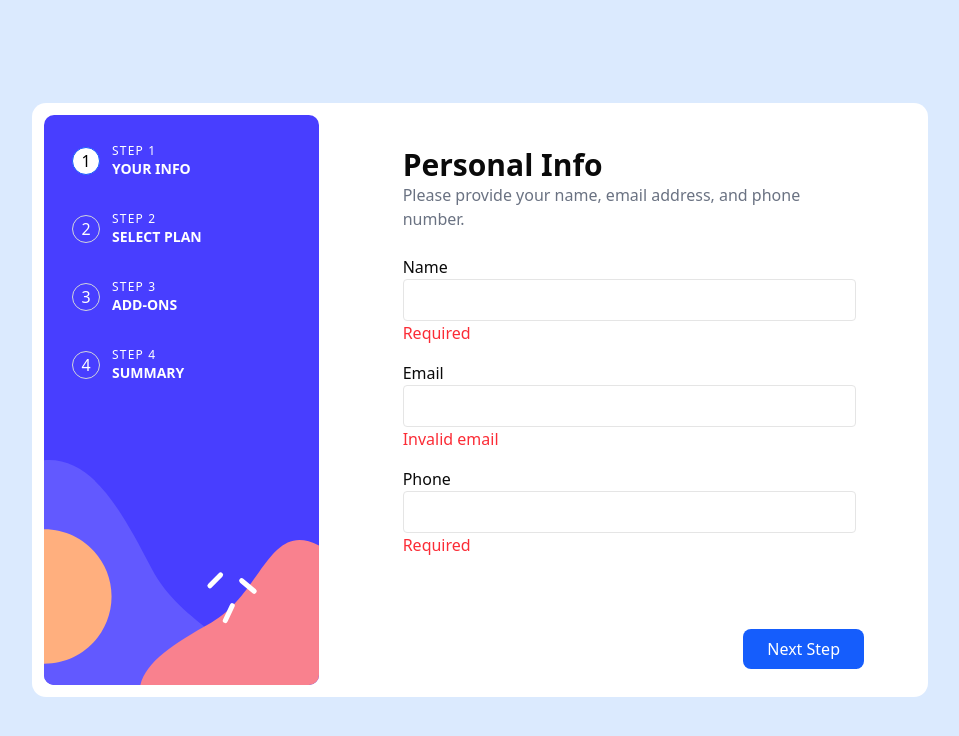
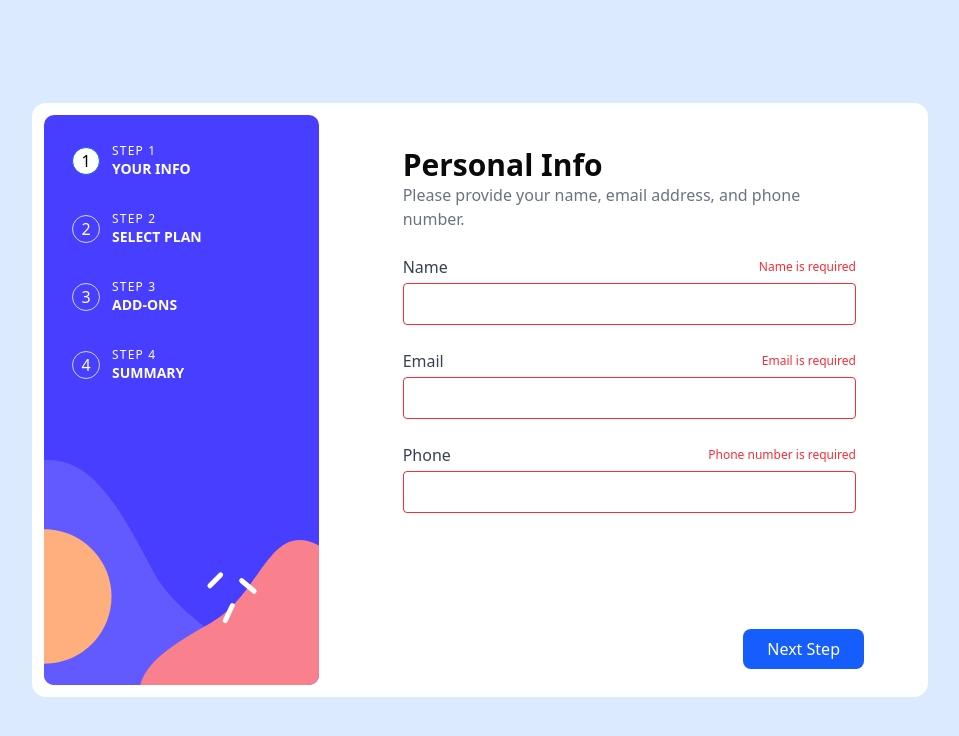
Before and after one commit to AskTiba/bit-by-bit, a Next.js app: page /challenges/multi-step-form in a window 1280 px wide. Both pictures are taken after a click on the button "Next Step". Shown: the top 736 px of the page, without its empty margins (160-1119 px from the left). Built offline with nearby package versions, Linux system fonts and the light colour scheme.

Commit message:
feat(personal-info): move the error message at the top of the input for larger screens

```diff
--- a/src/app/challenges/multi-step-form/components/FormPage.tsx
+++ b/src/app/challenges/multi-step-form/components/FormPage.tsx
@@ -69,12 +69,14 @@ const FormPage = () => {
           <Image
             src={desktop_sidebar}
             alt="Desktop sidebar"
+            priority
             className="hidden lg:flex w-full h-full object-contain p-3 rounded-xl"
           />
           {/* Mobile image */}
           <Image
             src={sidebar}
             alt="Mobile sidebar"
+            priority
             className="block lg:hidden h-full w-full object-cover"
           />
           <div className="absolute top-0 left-0 w-full h-full">
--- a/src/app/challenges/multi-step-form/components/PlanCard.tsx
+++ b/src/app/challenges/multi-step-form/components/PlanCard.tsx
@@ -30,7 +30,7 @@ export const PlanCard = ({
           : "border border-gray-300"
       )}
     >
-      <Image src={icon} alt={name} />
+      <Image src={icon} alt={name} priority />
       <div>
         <h3 className="text-base font-medium">{name}</h3>
         <p className="text-sm text-gray-500">{price}</p>
--- a/src/app/challenges/multi-step-form/components/appreciation.tsx
+++ b/src/app/challenges/multi-step-form/components/appreciation.tsx
@@ -6,7 +6,7 @@ const Appreciation = () => {
   return (
     <section className="flex flex-1 items-center justify-center w-full">
       <div className="p-6 flex flex-col items-center justify-center gap-6 text-center max-w-lg">
-        <Image src={checkmark} alt="checkmark" />
+        <Image src={checkmark} alt="checkmark" priority />
         <h2 className="text-2xl font-semibold">Thank you!</h2>
         <p className="text-gray-600 text-base">
           Thanks for confirming your subscription! We hope you have fun using
--- a/src/app/challenges/multi-step-form/components/personalInfo.tsx
+++ b/src/app/challenges/multi-step-form/components/personalInfo.tsx
@@ -1,29 +1,52 @@
 "use client";
 
-import React, { useEffect } from "react";
-import { UseFormRegister, FieldErrors, UseFormSetValue } from "react-hook-form";
+import React, { useEffect, useRef } from "react";
+import {
+  UseFormRegister,
+  FieldErrors,
+  UseFormSetValue,
+  UseFormRegisterReturn,
+} from "react-hook-form";
 import { useFormStore } from "~/lib/store/formDataStore";
 import { MyFormData } from "~/lib/types/formData";
 
 interface Props {
   register: UseFormRegister<MyFormData>;
   errors: FieldErrors<MyFormData>;
-  setValue: UseFormSetValue<MyFormData>; // ✅ Correct type
+  setValue: UseFormSetValue<MyFormData>;
 }
 
 const PersonalInfo: React.FC<Props> = ({ register, errors, setValue }) => {
   const { formData, updateFormData } = useFormStore();
 
-  // ✅ On mount: seed values from store into RHF
+  // Input refs
+  const nameRef = useRef<HTMLInputElement | null>(null);
+  const emailRef = useRef<HTMLInputElement | null>(null);
+  const phoneRef = useRef<HTMLInputElement | null>(null);
+
+  // Merged refs for RHF + manual focus
+  const mergeRefs = (
+    fieldRef: React.MutableRefObject<HTMLInputElement | null>,
+    registerReturn: UseFormRegisterReturn
+  ) => {
+    return (element: HTMLInputElement) => {
+      registerReturn.ref(element);
+      fieldRef.current = element;
+    };
+  };
+
   useEffect(() => {
-    if (!setValue) return;
+    // Set default values on mount
+    if (formData) {
+      setValue("name", formData.name);
+      setValue("email", formData.email);
+      setValue("phone", formData.phone.toString());
+    }
 
-    setValue("name", formData.name);
-    setValue("email", formData.email);
-    setValue("phone", formData.phone.toString());
+    // Focus name input initially
+    nameRef.current?.focus();
   }, [formData, setValue]);
 
-  // ✅ On change: sync RHF state to global store
   const sync =
     (field: keyof MyFormData) => (e: React.ChangeEvent<HTMLInputElement>) => {
       updateFormData({ [field]: e.target.value });
@@ -31,43 +54,141 @@ const PersonalInfo: React.FC<Props> = ({ register, errors, setValue }) => {
 
   return (
     <div className="p-6 flex flex-col gap-6">
-      <div className="">
+      <div>
         <h2 className="text-3xl font-bold">Personal Info</h2>
         <p className="text-gray-500">
           Please provide your name, email address, and phone number.
         </p>
       </div>
 
-      <div className="flex flex-col gap-4">
-        <div className="">
-          <label>Name</label>
+      <div className="flex flex-col gap-6">
+        {/* === Name === */}
+        <div
+          className="flex flex-col gap-1 cursor-pointer group"
+          onMouseEnter={() => nameRef.current?.focus()}
+        >
+          <div className="flex flex-col lg:flex-row lg:justify-between lg:items-center">
+            <label
+              htmlFor="name"
+              className="text-base font-medium text-gray-700"
+            >
+              Name
+            </label>
+            {errors.name && (
+              <span className="hidden lg:inline text-xs text-red-500 font-medium">
+                {errors.name.message || "This field is required"}
+              </span>
+            )}
+          </div>
+
           <input
-            {...register("name", { required: true })}
+            {...register("name", { required: "Name is required" })}
             onChange={sync("name")}
-            className="w-full border p-2 rounded"
+            ref={mergeRefs(
+              nameRef,
+              register("name", { required: "Name is required" })
+            )}
+            id="name"
+            className={`w-full border p-2 rounded transition outline-none focus:ring-2 focus:ring-blue-500 cursor-pointer ${
+              errors.name ? "border-red-500" : "border-gray-300"
+            }`}
           />
-          {errors.name && <p className="text-red-500">Required</p>}
+
+          {errors.name && (
+            <p className="text-xs text-red-500 font-medium lg:hidden">
+              {errors.name.message}
+            </p>
+          )}
         </div>
-        <div className="">
-          <label>Email</label>
+
+        {/* === Email === */}
+        <div
+          className="flex flex-col gap-1 cursor-pointer group"
+          onMouseEnter={() => emailRef.current?.focus()}
+        >
+          <div className="flex flex-col lg:flex-row lg:justify-between lg:items-center">
+            <label
+              htmlFor="email"
+              className="text-base font-medium text-gray-700"
+            >
+              Email
+            </label>
+            {errors.email && (
+              <span className="hidden lg:inline text-xs text-red-500 font-medium">
+                {errors.email.message || "Invalid email"}
+              </span>
+            )}
+          </div>
+
           <input
             {...register("email", {
-              required: true,
-              pattern: /^[^@ ]+@[^@ ]+\.[^@ ]+$/,
+              required: "Email is required",
+              pattern: {
+                value: /^[^@ ]+@[^@ ]+\.[^@ ]+$/,
+                message: "Invalid email address",
+              },
             })}
             onChange={sync("email")}
-            className="w-full border p-2 rounded"
+            ref={mergeRefs(
+              emailRef,
+              register("email", {
+                required: "Email is required",
+                pattern: {
+                  value: /^[^@ ]+@[^@ ]+\.[^@ ]+$/,
+                  message: "Invalid email address",
+                },
+              })
+            )}
+            id="email"
+            className={`w-full border p-2 rounded transition outline-none focus:ring-2 focus:ring-blue-500 cursor-pointer ${
+              errors.email ? "border-red-500" : "border-gray-300"
+            }`}
           />
-          {errors.email && <p className="text-red-500">Invalid email</p>}
+
+          {errors.email && (
+            <p className="text-xs text-red-500 font-medium lg:hidden">
+              {errors.email.message}
+            </p>
+          )}
         </div>
-        <div className="">
-          <label>Phone</label>
+
+        {/* === Phone === */}
+        <div
+          className="flex flex-col gap-1 cursor-pointer group"
+          onMouseEnter={() => phoneRef.current?.focus()}
+        >
+          <div className="flex flex-col lg:flex-row lg:justify-between lg:items-center">
+            <label
+              htmlFor="phone"
+              className="text-base font-medium text-gray-700"
+            >
+              Phone
+            </label>
+            {errors.phone && (
+              <span className="hidden lg:inline text-xs text-red-500 font-medium">
+                {errors.phone.message || "This field is required"}
+              </span>
+            )}
+          </div>
+
           <input
-            {...register("phone", { required: true })}
+            {...register("phone", { required: "Phone number is required" })}
             onChange={sync("phone")}
-            className="w-full border p-2 rounded"
+            ref={mergeRefs(
+              phoneRef,
+              register("phone", { required: "Phone number is required" })
+            )}
+            id="phone"
+            className={`w-full border p-2 rounded transition outline-none focus:ring-2 focus:ring-blue-500 cursor-pointer ${
+              errors.phone ? "border-red-500" : "border-gray-300"
+            }`}
           />
-          {errors.phone && <p className="text-red-500">Required</p>}
+
+          {errors.phone && (
+            <p className="text-xs text-red-500 font-medium lg:hidden">
+              {errors.phone.message}
+            </p>
+          )}
         </div>
       </div>
     </div>
```
